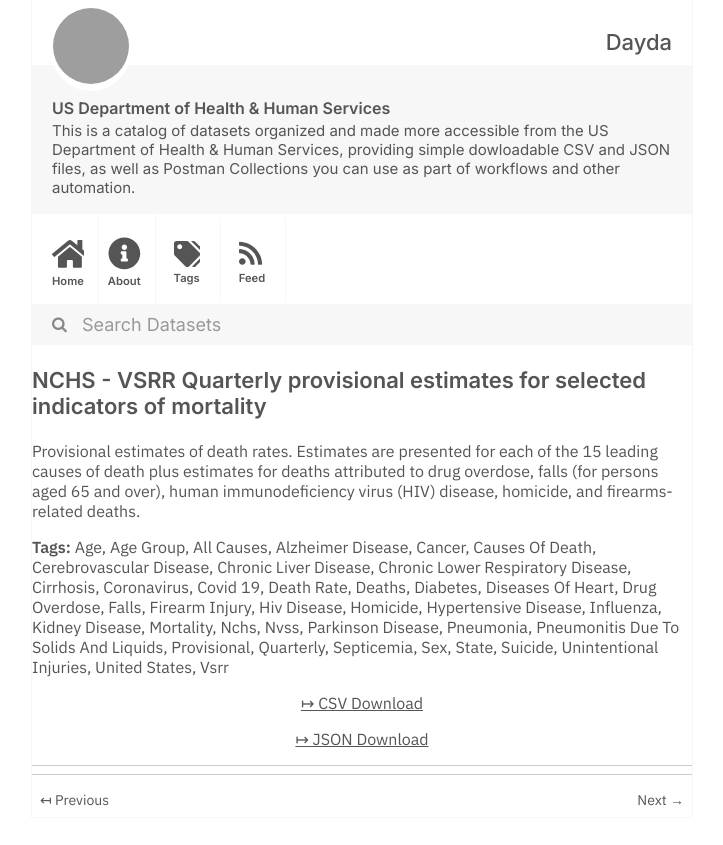
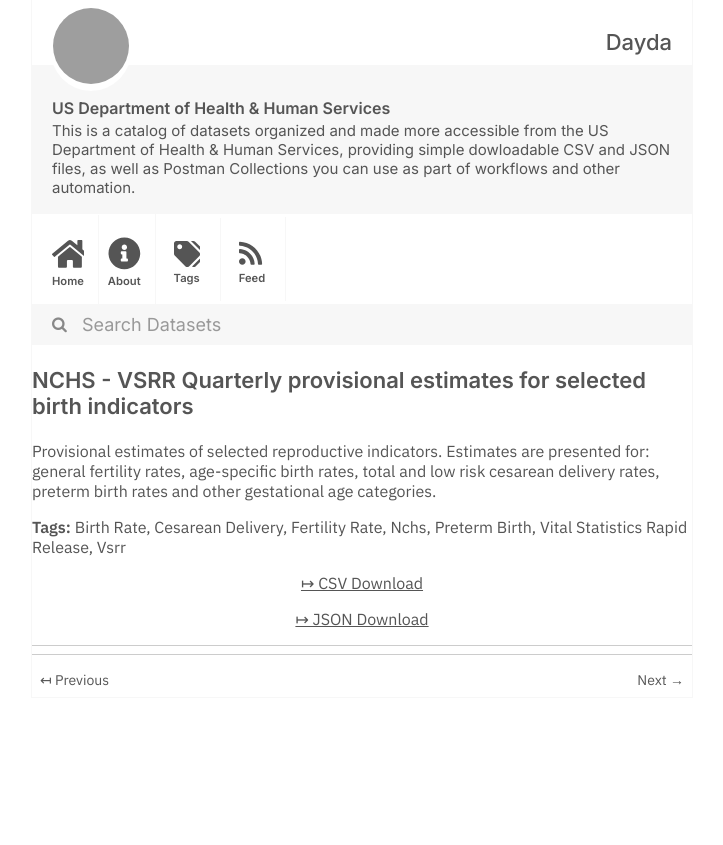
Before and after one commit to dayda-entities/us-department-of-health-and-human-services, a Jekyll site: the page built from _posts/2020-11-10-nchs-vsrr-quarterly-provisiona.md, in a window 1280 px wide, cut to the strip 0-845 px from the top of the page. Shown: the whole strip, without its empty margins (278-1001 px from the left). Built offline with Jekyll 4.4.1, drawn with Linux system fonts in a browser that asks for light colours; grey boxes are pictures that could not be loaded.

Commit message:
Publish Data

```diff
--- a/_posts/2020-11-10-nchs-vsrr-quarterly-provisiona.md
+++ b/_posts/2020-11-10-nchs-vsrr-quarterly-provisiona.md
@@ -1,55 +1,21 @@
 ---
-title: >-
-  NCHS - VSRR Quarterly provisional estimates for selected indicators of
-  mortality
-created: '2020-11-10T16:18:20.125706'
-modified: '2021-04-25T14:50:54.072297'
+title: NCHS - VSRR Quarterly provisional estimates for selected birth indicators
+created: '2020-11-10T16:18:17.418839'
+modified: '2021-05-07T10:05:07.126220'
 state: active
 type: dataset
 tags:
-  - Age
-  - Age Group
-  - All Causes
-  - Alzheimer Disease
-  - Cancer
-  - Causes Of Death
-  - Cerebrovascular Disease
-  - Chronic Liver Disease
-  - Chronic Lower Respiratory Disease
-  - Cirrhosis
-  - Coronavirus
-  - Covid 19
-  - Death Rate
-  - Deaths
-  - Diabetes
-  - Diseases Of Heart
-  - Drug Overdose
-  - Falls
-  - Firearm Injury
-  - Hiv Disease
-  - Homicide
-  - Hypertensive Disease
-  - Influenza
-  - Kidney Disease
-  - Mortality
+  - Birth Rate
+  - Cesarean Delivery
+  - Fertility Rate
   - Nchs
-  - Nvss
-  - Parkinson Disease
-  - Pneumonia
-  - Pneumonitis Due To Solids And Liquids
-  - Provisional
-  - Quarterly
-  - Septicemia
-  - Sex
-  - State
-  - Suicide
-  - Unintentional Injuries
-  - United States
+  - Preterm Birth
+  - Vital Statistics Rapid Release
   - Vsrr
 groups: []
-csv_url: 'https://data.cdc.gov/api/views/489q-934x/rows.csv?accessType=DOWNLOAD'
-json_url: 'https://data.cdc.gov/api/views/489q-934x/rows.json?accessType=DOWNLOAD'
+csv_url: 'https://data.cdc.gov/api/views/76vv-a7x8/rows.csv?accessType=DOWNLOAD'
+json_url: 'https://data.cdc.gov/api/views/76vv-a7x8/rows.json?accessType=DOWNLOAD'
 layout: post
 
 ---
-Provisional estimates of death rates. Estimates are presented for each of the 15 leading causes of death plus estimates for deaths attributed to drug overdose, falls (for persons aged 65 and over), human immunodeficiency virus (HIV) disease, homicide, and firearms-related deaths.
+Provisional estimates of selected reproductive indicators. Estimates are presented for: general fertility rates, age-specific birth rates, total and low risk cesarean delivery rates, preterm birth rates and other gestational age categories.
```
